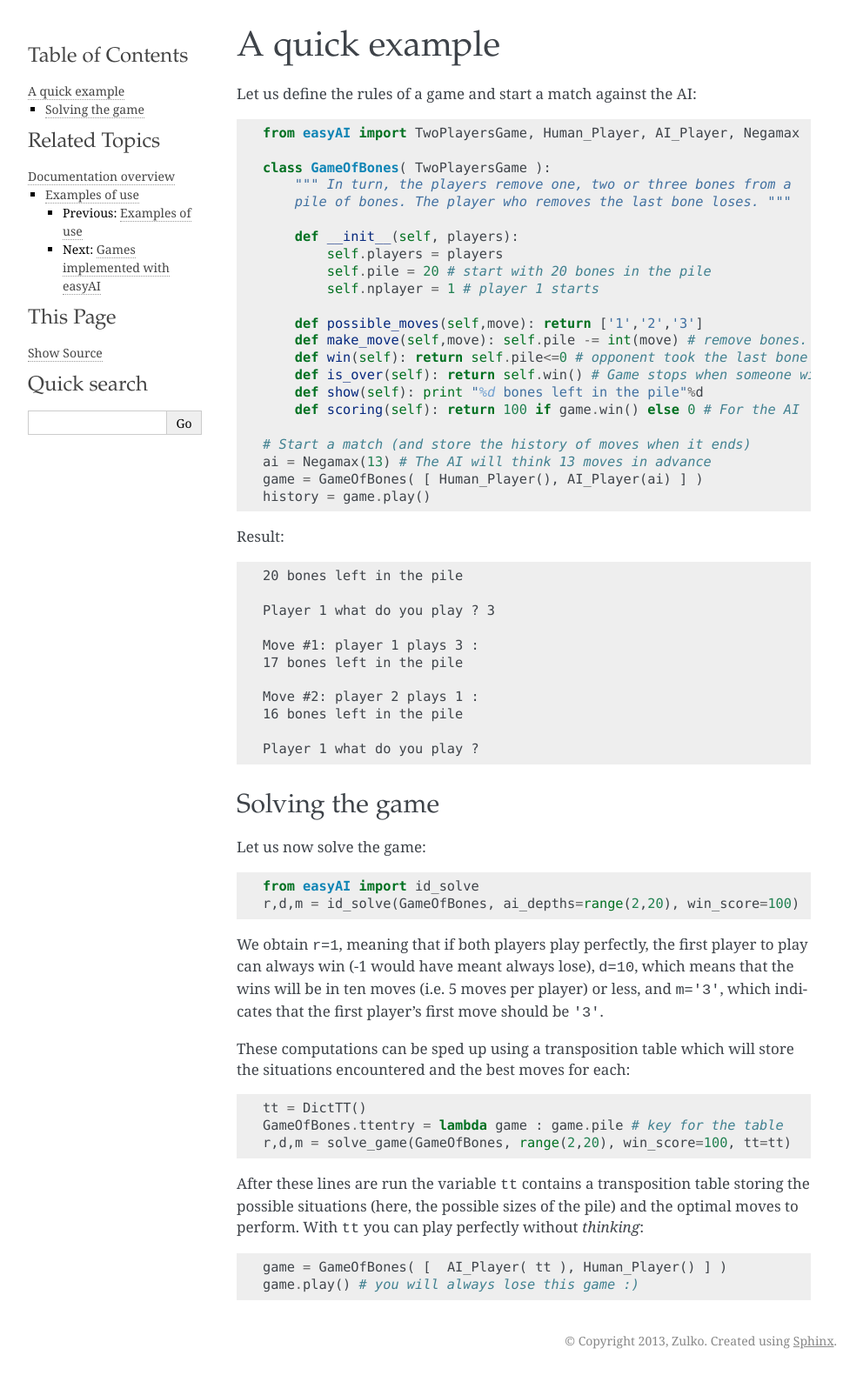
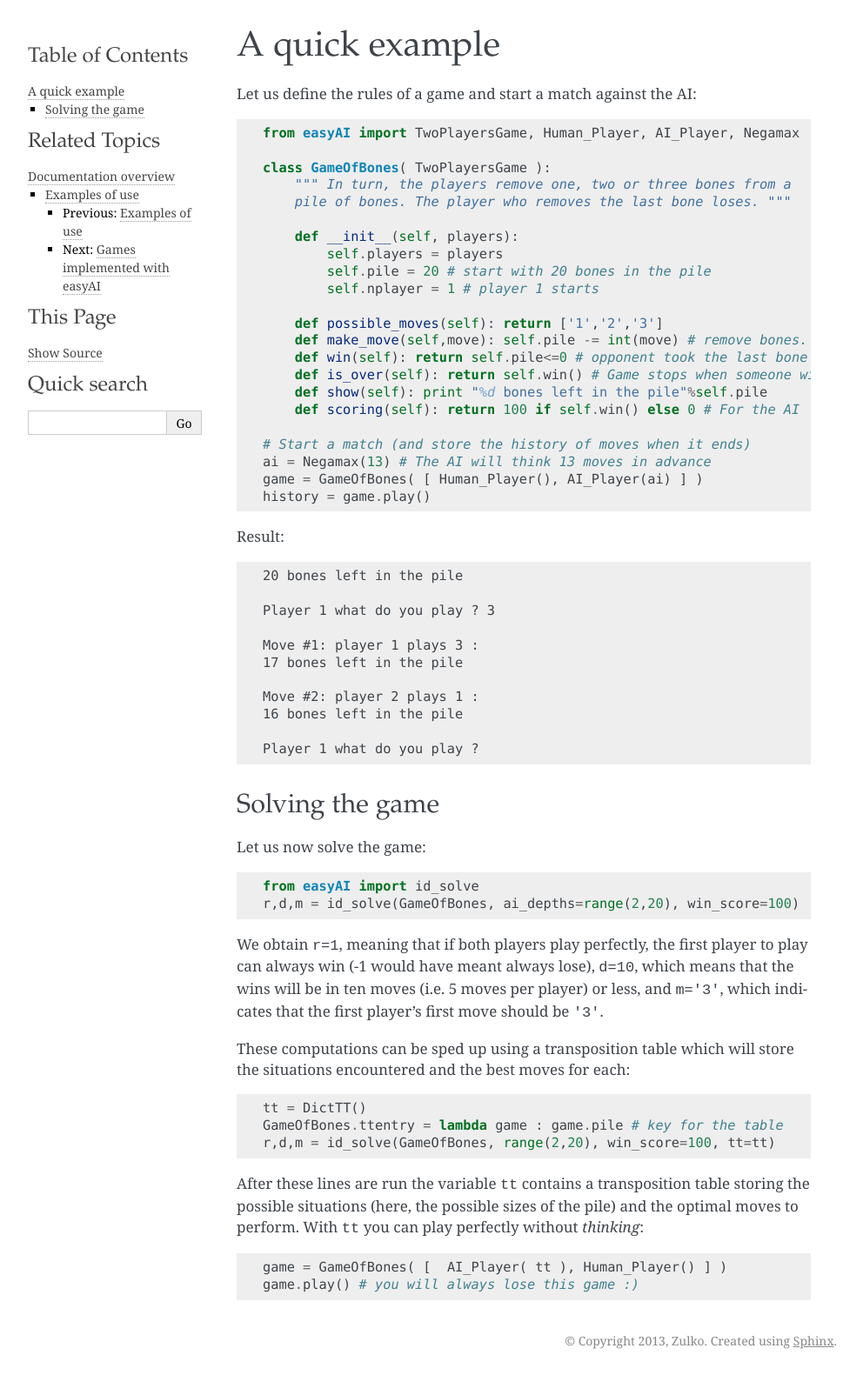
Before and after one commit to Zulko/easyAI, a Sphinx documentation site: the page built from docs/source/examples/quick_example.rst, in a window 1280 px wide. Shown: the whole page at 87% size, without its empty margins (148-1140 px from the left). Built offline with Sphinx 7.4.7, drawn with Linux system fonts in a browser that asks for light colours.

Commit message:
small changes in docs

```diff
--- a/docs/source/examples/quick_example.rst
+++ b/docs/source/examples/quick_example.rst
@@ -16,12 +16,12 @@ Let us define the rules of a game and start a match against the AI: ::
             self.pile = 20 # start with 20 bones in the pile
             self.nplayer = 1 # player 1 starts
 
-        def possible_moves(self,move): return ['1','2','3']
+        def possible_moves(self): return ['1','2','3']
         def make_move(self,move): self.pile -= int(move) # remove bones.
         def win(self): return self.pile<=0 # opponent took the last bone ?
         def is_over(self): return self.win() # Game stops when someone wins.
-        def show(self): print "%d bones left in the pile"%d
-        def scoring(self): return 100 if game.win() else 0 # For the AI
+        def show(self): print "%d bones left in the pile"%self.pile
+        def scoring(self): return 100 if self.win() else 0 # For the AI
 
     # Start a match (and store the history of moves when it ends)
     ai = Negamax(13) # The AI will think 13 moves in advance
@@ -56,7 +56,7 @@ These computations can be sped up using a transposition table which will store t
 
     tt = DictTT()
     GameOfBones.ttentry = lambda game : game.pile # key for the table
-    r,d,m = solve_game(GameOfBones, range(2,20), win_score=100, tt=tt)
+    r,d,m = id_solve(GameOfBones, range(2,20), win_score=100, tt=tt)
 
 After these lines are run the variable ``tt`` contains a transposition table storing the possible situations (here, the possible sizes of the pile) and the optimal moves to perform. With ``tt`` you can play perfectly without *thinking*: ::
 
--- a/docs/source/get_started.rst
+++ b/docs/source/get_started.rst
@@ -104,7 +104,7 @@ Note that the first argument can be either a game instance or a game class. We o
 
 **df_solve** solves a game using a depth-first search (therefore it cannot be used for games that can have an infinite number of moves). The game is explored until endgames are reached and these endgames are evaluated to see if their are victories or defeats (or draws). Then, a situation in which every move leads to a defeat is labelled as a (certain) defeat, and a situation in which one move leads to a (certain) defeat of the opponent is labelled as a (certain) victory. This way we come back up to the root (initial condition) which receives a label, which is returned. ::
 
-    from easyAI import solve_game
+    from easyAI import df_solve
     game = MyGame(players = [... , ...]) # the players are not important
     tt = DictTT() # optional, will speed up the algo
     r = df_solve(game, winscore= 90, tt = tt)
--- a/docs/source/index.rst
+++ b/docs/source/index.rst
@@ -31,7 +31,7 @@ Indices and tables
 
 .. raw:: html
 
-        <a href="https://github.com/Zulko/moviepy">
+        <a href="https://github.com/Zulko/easyAI">
         <img style="position: absolute; top: 0; right: 0; border: 0;"
         src="https://s3.amazonaws.com/github/ribbons/forkme_right_red_aa0000.png"
         alt="Fork me on GitHub"></a>
--- a/setup.py
+++ b/setup.py
@@ -6,5 +6,7 @@ ez_setup.use_setuptools()
 from setuptools import setup, find_packages, Extension
 
 setup (name = 'easyAI',
-        version = '0.0.0.1',
-        description = 'Easy-to-use game AI algorithms (Negamax etc. )')
+       author = "Zulko 2013",
+        version = '0.0.0.2',
+        description = 'Easy-to-use game AI algorithms (Negamax etc. )',
+        long_description=open('README.rst').read())
```
Also changed, not shown: 1 other file.
